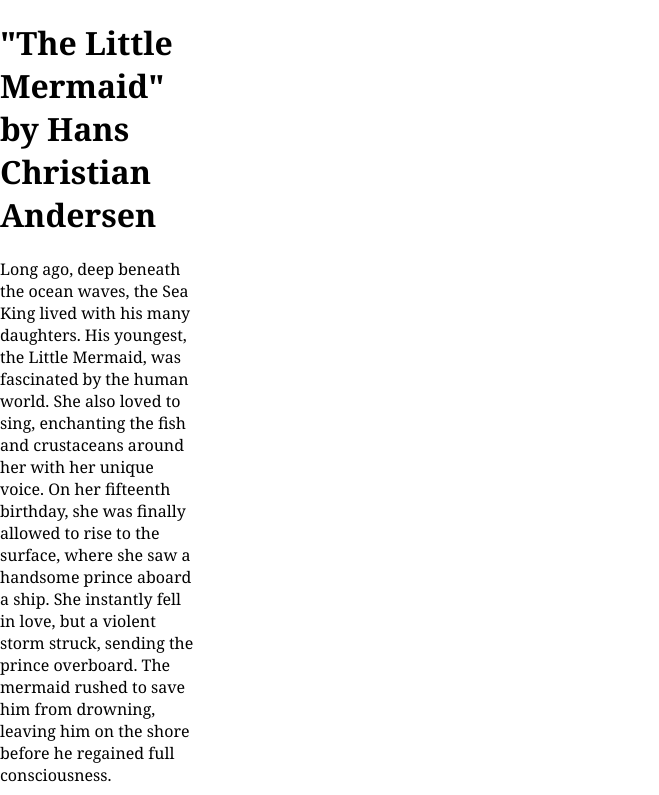
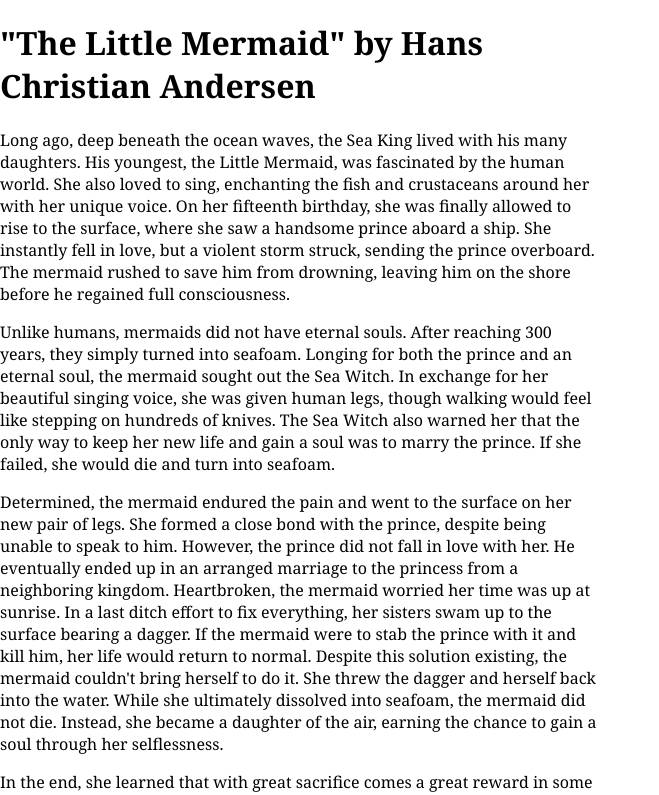
Before and after one commit to protko-1103/DIG4639-Static-Page, a React (Create React App) app in the folder little-mermaid/: page / in a window 1280 px wide. Shown: the top 795 px of the page, without its empty margins (0-659 px from the left). Built offline with nearby package versions, Linux system fonts and the light colour scheme.

Commit message:
Update App.css

```diff
--- a/little-mermaid/src/App.css
+++ b/little-mermaid/src/App.css
@@ -1,6 +1,6 @@
 body{
 
 font-family: Georgia, 'Times New Roman', Times, serif;
-max-width: 200px;
+max-width: 600px;
 
 }
```
